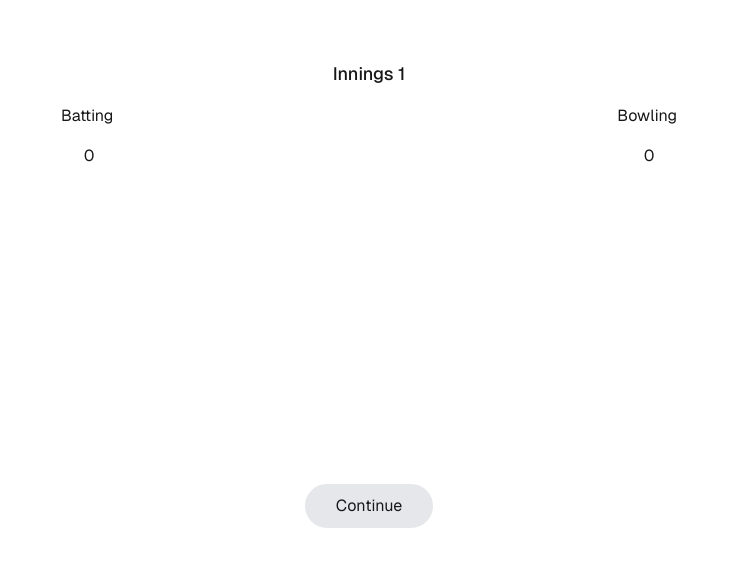
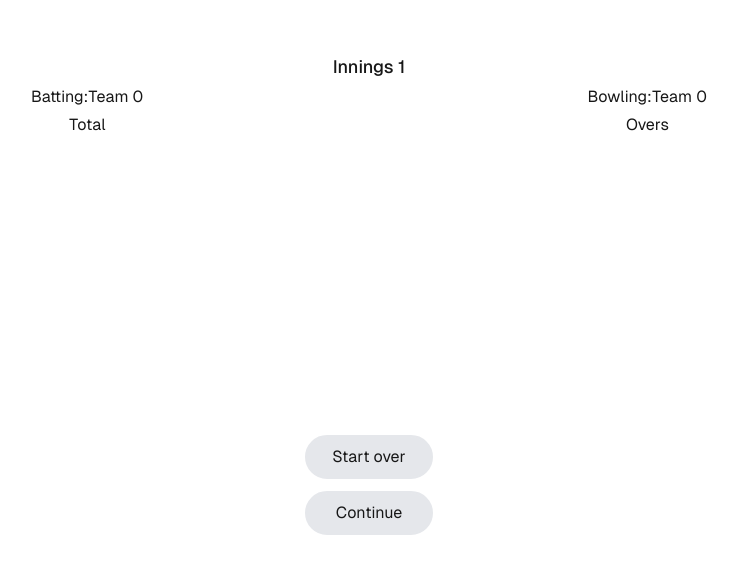
Before and after one commit to rughvi/score-it, a Next.js app: page /innings in a window 1280 px wide. Shown: the part 106-680 px from the top of the page, without its empty margins (271-1009 px from the left). Built offline with nearby package versions, Linux system fonts and the light colour scheme; no server answers.

Commit message:
balls for over and input

```diff
--- /dev/null
+++ b/src/app/inOver.tsx/page.tsx
@@ -0,0 +1,34 @@
+import { useSelector, useDispatch } from "react-redux";
+import { finishOver } from "@/redux/slices/inningsSlice";
+
+export default function InOver(){
+    const currentOver = useSelector((state) => state.innings.currentOver);
+    const score = useSelector((state) => state.innings.score);
+    const dispatch = useDispatch();
+
+    const onFinishOverClick = () => {
+        dispatch(finishOver())
+    }
+
+    return(
+        <div className="flex flex-col w-full items-center sm:items-center">
+            Over - {currentOver}
+            <div className="flex flex-col space-y-2">
+                <ul className="space-y-2">
+                    {   score[currentOver].map((_, i) => (
+                            <li key={i} className="flex flex-row">
+                                <input className="bg-gray-100 appearance-none border-2 border-gray-100 rounded w-full focus:outline-none focus:bg-white focus:border-black py-1 px-3"
+                                    type="text"></input>
+                            </li>
+                        )
+                    )}
+                </ul>
+                <div className="flex flex-row justify-center">
+                    <button className="rounded-full bg-gray-200 border-solid border-2 p-2 w-32"
+                        onClick={() => onFinishOverClick()}> Finish Over
+                    </button>
+                </div>
+            </div>
+        </div>
+    )
+}
--- a/src/app/innings/inning.tsx
+++ b/src/app/innings/inning.tsx
@@ -1,26 +1,46 @@
+import { useState } from "react";
 import { InningTeams } from "../models/inningTeams";
-import { useSelector } from "react-redux";
+import { useSelector, useDispatch } from "react-redux";
+import ModalContent from "../modals/page";
+import { createPortal } from "react-dom";
+import InOver from "../inOver.tsx/page";
+import { startOver } from "@/redux/slices/inningsSlice";
 
 export default function Inning({teams}: {teams: InningTeams}) {
     const battingTeam = useSelector((state) => state.innings.battingTeam);
     const bowlingTeam = useSelector((state) => state.innings.bowlingTeam);
+    const [showModal, setShowModal] = useState(false);
+    const dispatch = useDispatch();
+
+    const onStartOverClick = () => {
+        dispatch(startOver());
+        setShowModal(true);
+    }
 
     return(
         <div className="grid items-center justify-items-center min-h-screen p-0 pb-5 gap-16 sm:p-20 font-[family-name:var(--font-geist-sans)]">
-            <main className="flex flex-col gap-4 row-start-2 items-stretch sm:items-stretch w-full">
+            <main className="flex flex-col gap-1 row-start-2 items-stretch sm:items-stretch w-full">
                 <div className="flex text-lg font-medium justify-center">
                     Innings {teams.id}
                 </div>
                 <div className="flex justify-around flex-row">
-                    <div className="flex ">Batting</div>
-                    <div className="flex ">Bowling</div>
+                    <div className="flex ">Batting: <span>Team {battingTeam.toString()}</span></div>
+                    <div className="flex ">Bowling: <span>Team {bowlingTeam.toString()}</span></div>
                 </div>
                 <div className="flex justify-around flex-row">
-                    <div className="flex ">{battingTeam}</div>
-                    <div className="flex ">{bowlingTeam}</div>
+                    <div className="flex ">Total</div>
+                    <div className="flex ">Overs</div>
                 </div>
             </main>
+            {showModal && createPortal(
+                <ModalContent onClose={() => setShowModal(false)}>
+                    <InOver ></InOver>
+                </ModalContent>,
+                document.body
+            )}
             <div className="row-start-6 flex flex-col  space-y-3">
+                <button className="rounded-full bg-gray-200 border-solid border-2 p-2 w-32"
+                    onClick={() => onStartOverClick()}>Start over</button>
                 <button className="rounded-full bg-gray-200 border-solid border-2 p-2 w-32"
                     >Continue</button>
             </div>
--- a/src/redux/slices/inningsSlice.ts
+++ b/src/redux/slices/inningsSlice.ts
@@ -39,7 +39,8 @@ const inningsSlice = createSlice({
             }
             state.currentOver = state.currentOver + 1;
             let co = state.currentOver;
-            let score = {... state.score, co : []};
+            let score = {... state.score};
+            score[co] = Array(6).fill(0);
             state.score = score;
             state.isOverInProgress = true;
         },
```
